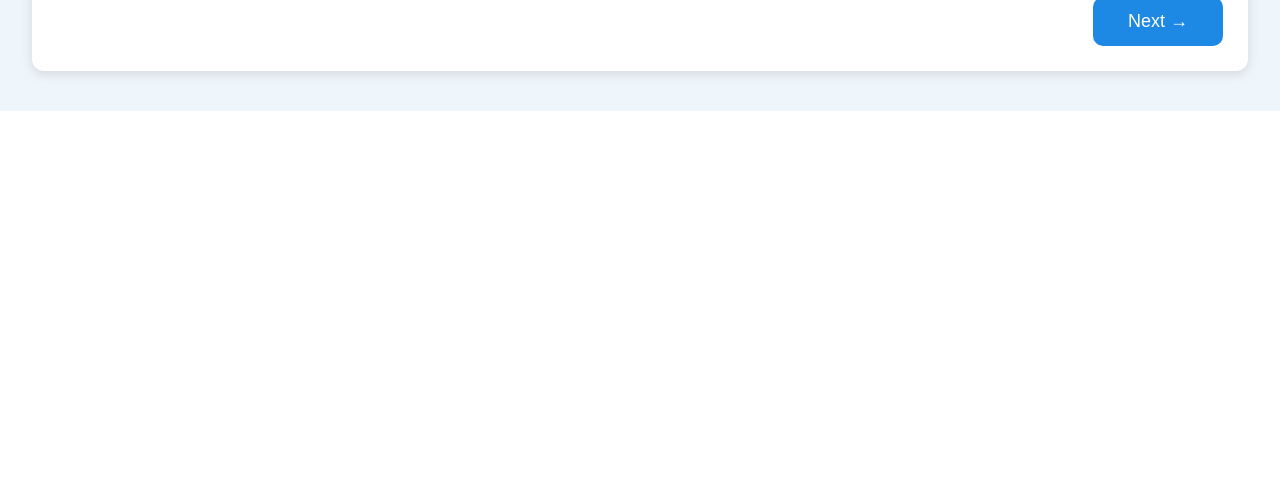
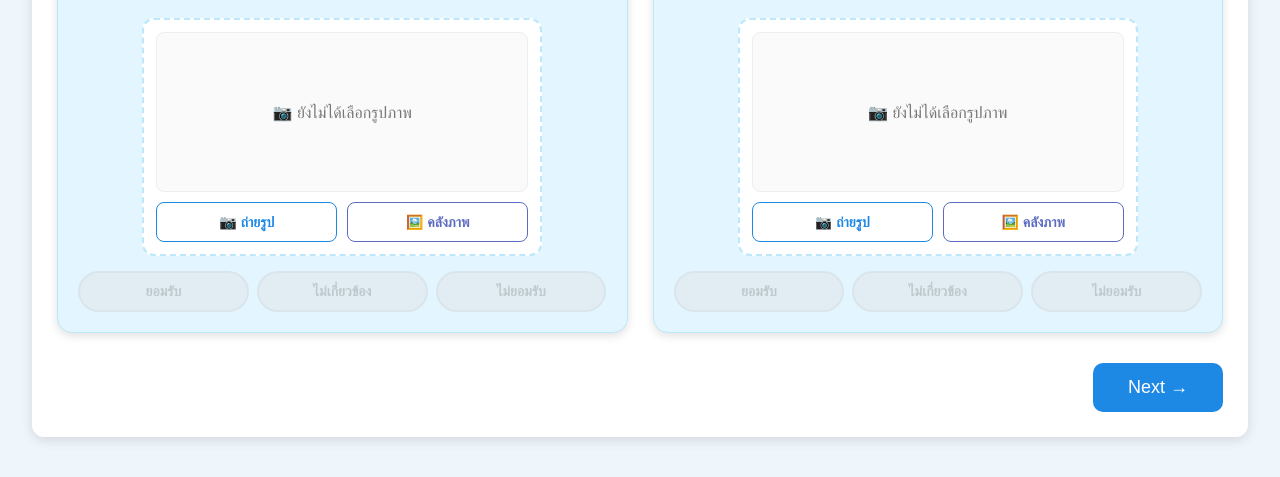
Before and after one commit to fapraw/vehicle-inspection-system, a Flask app: page / in a window 1280 px wide. Shown: the part 1727-2204 px from the top of the page. Before the commit the page ends 1838 px from the top, so only its background shows below. Run offline with Flask 3, Linux system fonts and the light colour scheme.

Commit message:
อีกแล้ววว

```diff
--- a/static/style.css
+++ b/static/style.css
@@ -213,44 +213,38 @@ body {
 }
 
 /* ==========================================
-   UPLOAD IMAGE
+   UPLOAD IMAGE (ปรับปรุงรองรับปุ่ม 2 แบบ)
 ========================================== */
 
 .image-box {
-    width: 50%;
-    height: 50px;
+    width: 100%;
+    max-width: 400px;
     background: #fff;
-    border: 3px dashed #777;
+    border: 2px dashed #bde7fa;
     border-radius: 12px;
+    padding: 12px;
+    margin: 0 auto 15px;
+    text-align: center;
+    transition: border-color 0.3s ease;
+}
 
+.image-box.has-image {
+    border: 2px solid #2e7d32;
+    background: #f1f8e9;
+}
+
+/* พื้นที่แสดงรูป Preview */
+.preview-container {
+    width: 100%;
+    height: 160px;
+    border-radius: 8px;
+    overflow: hidden;
+    margin-bottom: 10px;
+    background: #fafafa;
     display: flex;
     justify-content: center;
     align-items: center;
-
-    margin: 0 auto 15px;
-
-    overflow: hidden;
-    position: relative;
-}
-
-
-/* ปุ่มอัปโหลดรูป (ลดขนาดตัวอักษรลงเป็น 14px) */
-.upload-btn {
-    width: 100%;
-    height: 100%;
-    display: flex;
-    justify-content: center;
-    align-items: center;
-    cursor: pointer;
-    color: #666;
-    font-size: 14px; /* ⬇️ ลดขนาดตัวอักษร */
-    font-weight: normal;
-    text-align: center;
-    padding: 10px;
-}
-
-.upload-btn:hover {
-    background: #f9f9f9;
+    border: 1px solid #eee;
 }
 
 .preview-image {
@@ -259,13 +253,55 @@ body {
     object-fit: cover;
 }
 
+/* กลุ่มปุ่มเลือกการอัปโหลด */
+.upload-btn-group {
+    display: flex;
+    gap: 10px;
+    justify-content: center;
+}
+
+.upload-btn {
+    flex: 1;
+    height: 40px;
+    display: inline-flex;
+    justify-content: center;
+    align-items: center;
+    cursor: pointer;
+    color: #1E88E5;
+    font-size: 14px;
+    font-weight: bold;
+    background: #ffffff;
+    border: 1px solid #1E88E5;
+    border-radius: 8px;
+    transition: all 0.2s ease;
+    user-select: none;
+}
+
+.upload-btn:hover {
+    background: #1E88E5;
+    color: #ffffff;
+    box-shadow: 0 2px 6px rgba(30, 136, 229, 0.3);
+}
+
+.upload-btn-gallery {
+    color: #5c6bc0;
+    border-color: #5c6bc0;
+}
+
+.upload-btn-gallery:hover {
+    background: #5c6bc0;
+    color: #ffffff;
+    box-shadow: 0 2px 6px rgba(92, 107, 192, 0.3);
+}
+
+
 /* ==========================================
-   STATUS BUTTONS (ผ่าน/ไม่ผ่าน หรือ ยอมรับ/ไม่ยอมรับ)
+   STATUS BUTTONS (ยอมรับ / ไม่เกี่ยวข้อง / ไม่ยอมรับ)
 ========================================== */
 
 .status-buttons {
     display: flex;
-    gap: 15px;
+    gap: 8px;
     margin-top: auto;
     justify-content: center;
 }
@@ -277,11 +313,11 @@ body {
 .btn-status {
     flex: 1;
     text-align: center;
-    padding: 12px;
-    border-radius: 30px;
+    padding: 10px 4px;
+    border-radius: 25px;
     cursor: pointer;
     font-weight: bold;
-    font-size: 16px;
+    font-size: 14px;
     border: 2px solid #ddd;
     background: #ffffff;
     color: #666;
```
Also changed, not shown: other parts of static/style.css (+46 -8 lines).
